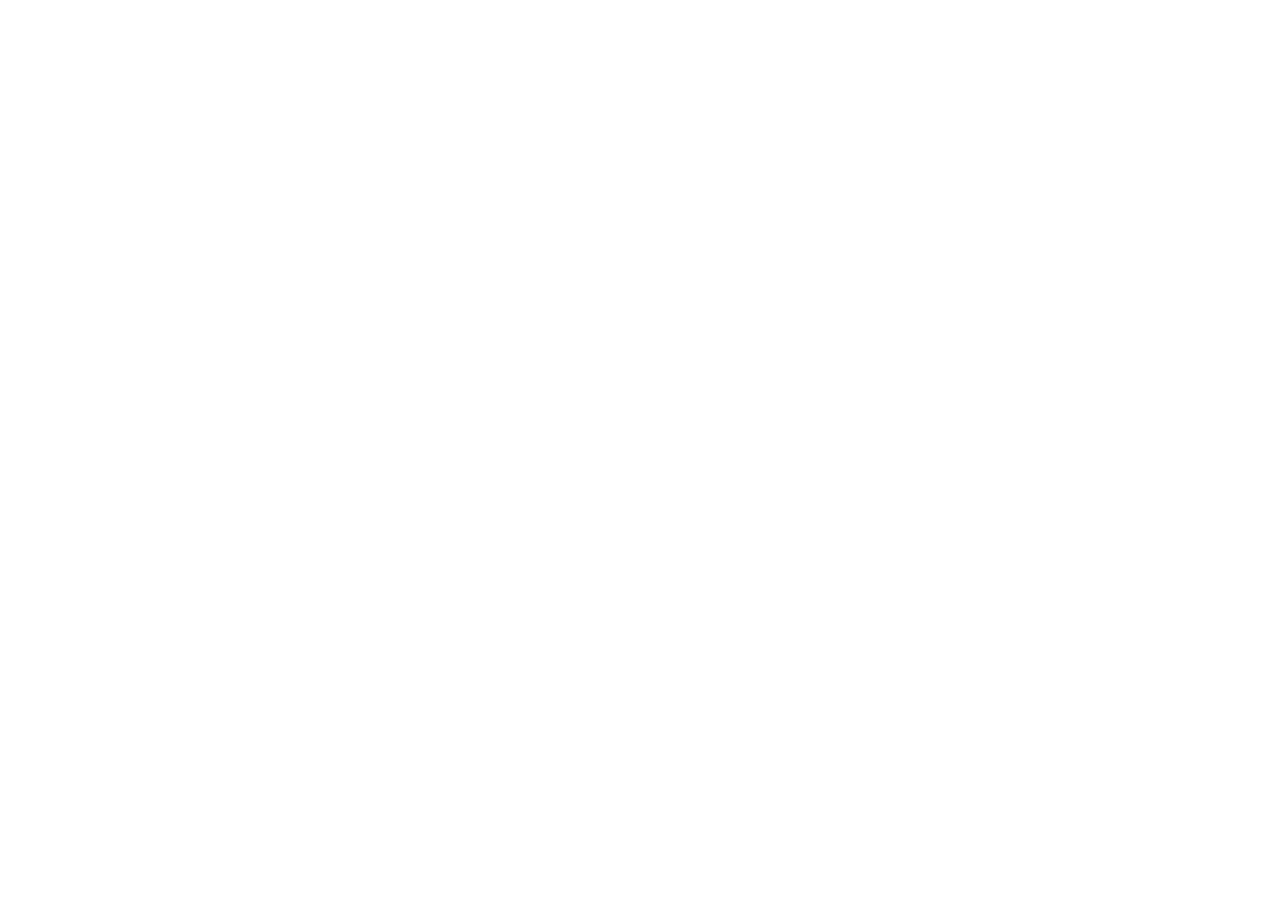
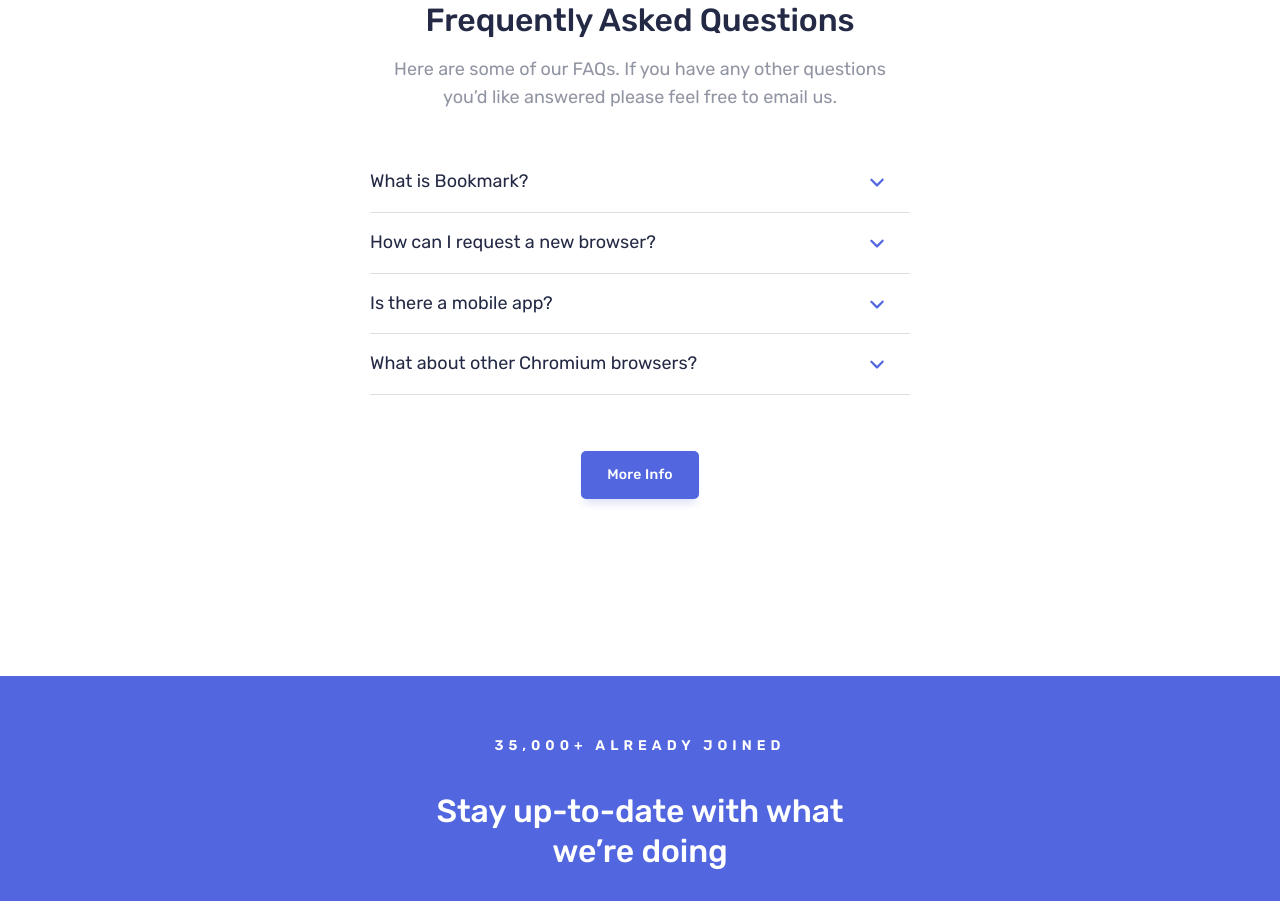
Before and after one commit to skhbabez/bookmark-landing-page, a React (Vite) app: page / in a window 1280 px wide. Shown: the top 901 px of the page. Before the commit the page ends 800 px from the top, so only its background shows below. Built offline with nearby package versions, Linux system fonts and the light colour scheme.

Commit message:
added faq section

```diff
--- a/src/App.tsx
+++ b/src/App.tsx
@@ -1,7 +1,15 @@
+import Faq from "./layouts/Faq/Faq";
+import Footer from "./layouts/Footer/Footer";
+import Newsletter from "./layouts/Newsletter/Newsletter";
+
 function App() {
   return (
     <>
-      <p className="text-"></p>
+      <main className="px-8 md:px-20 xl:px-0">
+        <Faq className="mx-auto" />
+        <Newsletter className="w-full mt-32 md:mt-37.25 xl:mt-44.25" />
+      </main>
+      <Footer />
     </>
   );
 }
--- a/src/index.css
+++ b/src/index.css
@@ -12,7 +12,6 @@
   --text-*: initial;
   --shadow-*: initial;
   --shadow-button: 0 8px 8px -4px rgb(73 93 207 / 20.01%);
-
   --text-1: 3rem;
   --text-1--line-height: 1.1;
   --text-1--letter-spacing: normal;
--- /dev/null
+++ b/src/layouts/Faq/Faq.tsx
@@ -0,0 +1,75 @@
+import type { ComponentPropsWithRef } from "react";
+import {
+  Accordion,
+  AccordionContent,
+  AccordionTrigger,
+} from "../../Components/Accordion/Accordion";
+import Button from "../../Components/Button/Button";
+import Divider from "../../Components/Divider/Divider";
+import clsx from "clsx";
+
+const Faq = ({
+  className,
+  ...props
+}: Omit<ComponentPropsWithRef<"section">, "children">) => {
+  return (
+    <section className={clsx("max-w-135 space-y-14", className)} {...props}>
+      <div className="space-y-4 text-center">
+        <h2 className="text-1-mobile md:text-2 text-blue-950">
+          Frequently Asked Questions
+        </h2>
+        <p className="text-2-mobile-regular md:text-4 text-blue-950/50">
+          Here are some of our FAQs. If you have any other questions you’d like
+          answered please feel free to email us.
+        </p>
+      </div>
+      <div className="space-y-4">
+        <Accordion name="faq">
+          <AccordionTrigger>What is Bookmark?</AccordionTrigger>
+          <AccordionContent>
+            Lorem ipsum dolor sit amet, consectetur adipiscing elit. Fusce
+            tincidunt justo eget ultricies fringilla. Phasellus blandit ipsum
+            quis quam ornare mattis.
+          </AccordionContent>
+        </Accordion>
+        <Divider />
+        <Accordion name="faq">
+          <AccordionTrigger>How can I request a new browser?</AccordionTrigger>
+          <AccordionContent>
+            Vivamus luctus eros aliquet convallis ultricies. Mauris augue massa,
+            ultricies non ligula. Suspendisse imperdiet. Vivamus luctus eros
+            aliquet convallis ultricies. Mauris augue massa, ultricies non
+            ligula. Suspendisse imperdie tVivamus luctus eros aliquet convallis
+            ultricies. Mauris augue massa, ultricies non ligula. Suspendisse
+            imperdiet.
+          </AccordionContent>
+        </Accordion>
+        <Divider />
+        <Accordion name="faq">
+          <AccordionTrigger>Is there a mobile app?</AccordionTrigger>
+          <AccordionContent>
+            Sed consectetur quam id neque fermentum accumsan. Praesent luctus
+            vestibulum dolor, ut condimentum urna vulputate eget. Cras in ligula
+            quis est pharetra mattis sit amet pharetra purus. Sed sollicitudin
+            ex et ultricies bibendum.
+          </AccordionContent>
+        </Accordion>
+        <Divider />
+        <Accordion name="faq">
+          <AccordionTrigger>
+            What about other Chromium browsers?
+          </AccordionTrigger>
+          <AccordionContent>
+            Integer condimentum ipsum id imperdiet finibus. Vivamus in placerat
+            mi, at euismod dui. Aliquam vitae neque eget nisl gravida
+            pellentesque non ut velit.
+          </AccordionContent>
+        </Accordion>
+        <Divider />
+      </div>
+      <Button className="block mx-auto px-6">More Info</Button>
+    </section>
+  );
+};
+
+export default Faq;
--- a/src/layouts/Newsletter/Newsletter.tsx
+++ b/src/layouts/Newsletter/Newsletter.tsx
@@ -1,4 +1,9 @@
-import { useId, useState, type ChangeEvent } from "react";
+import {
+  useId,
+  useState,
+  type ChangeEvent,
+  type ComponentPropsWithRef,
+} from "react";
 import Button from "../../Components/Button/Button";
 import clsx from "clsx";
 import z from "zod";
@@ -7,7 +12,10 @@
   email: z.email(),
 });
 
-const Newsletter = () => {
+const Newsletter = ({
+  className,
+  ...props
+}: Omit<ComponentPropsWithRef<"div">, "children">) => {
   const emailId = useId();
   const formId = useId();
   const [isError, setError] = useState(false);
@@ -33,7 +41,10 @@
     }
   };
   return (
-    <div className="bg-blue-600 pt-12.25 px-8 min-h-90">
+    <div
+      className={clsx("bg-blue-600 pt-12.25 px-8 min-h-90", className)}
+      {...props}
+    >
       <form
         className="mx-auto max-w-110.5"
         aria-labelledby={formId}
```
Also changed, not shown: 1 other file (tests, documents, lock files or other folders).
